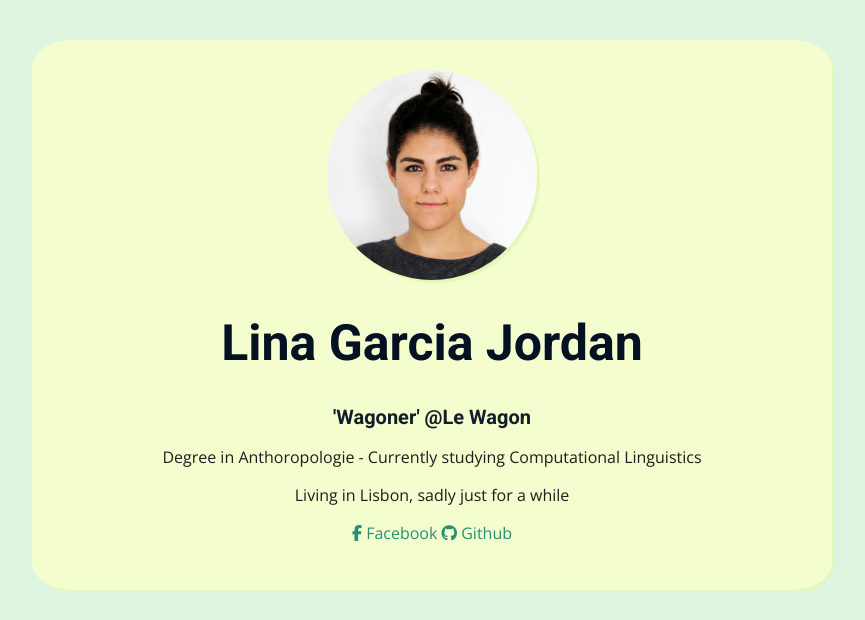
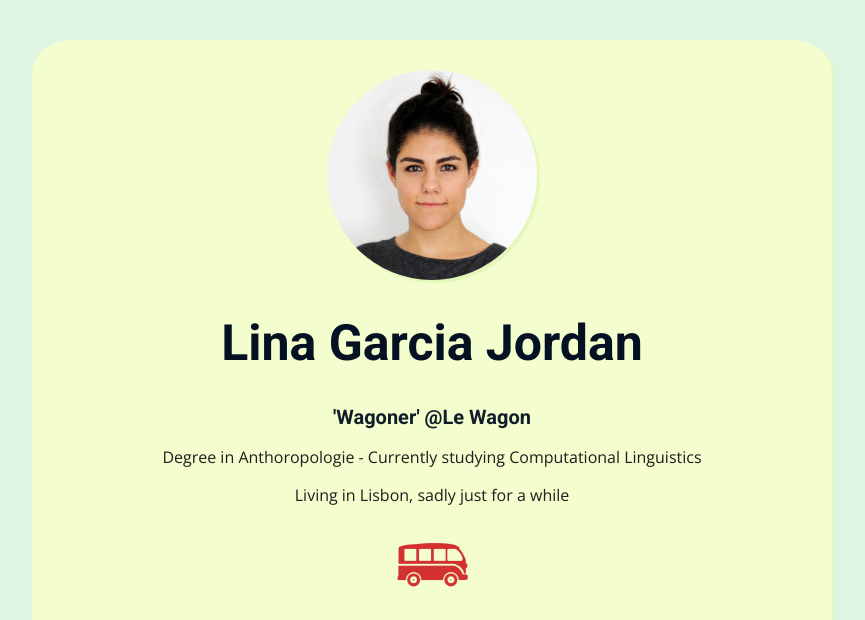
Before and after one commit to linusjig/profile, a plain HTML site: page index.html in a window 1280 px wide. Shown: the top 620 px of the page, without its empty margins (208-1073 px from the left). Drawn offline with nearby package versions, Linux system fonts and the light colour scheme.

Commit message:
le wagon logo again

```diff
--- a/index.html
+++ b/index.html
@@ -23,6 +23,9 @@
         <h2>'Wagoner' @Le Wagon</h2>
         <p>Degree in Anthoropologie - Currently studying Computational Linguistics</p>
         <p>Living in Lisbon, sadly just for a while</p>
+        <a href="https://www.lewagon.com/">
+        <img id="lewagon" src="images/lewagon.png" alt="lewagon" width="85">
+        </a>
         <ul>
           <li>
             <a href="https://www.facebook.com/lina.garcia.79274" target="_blank" width="190">
```
